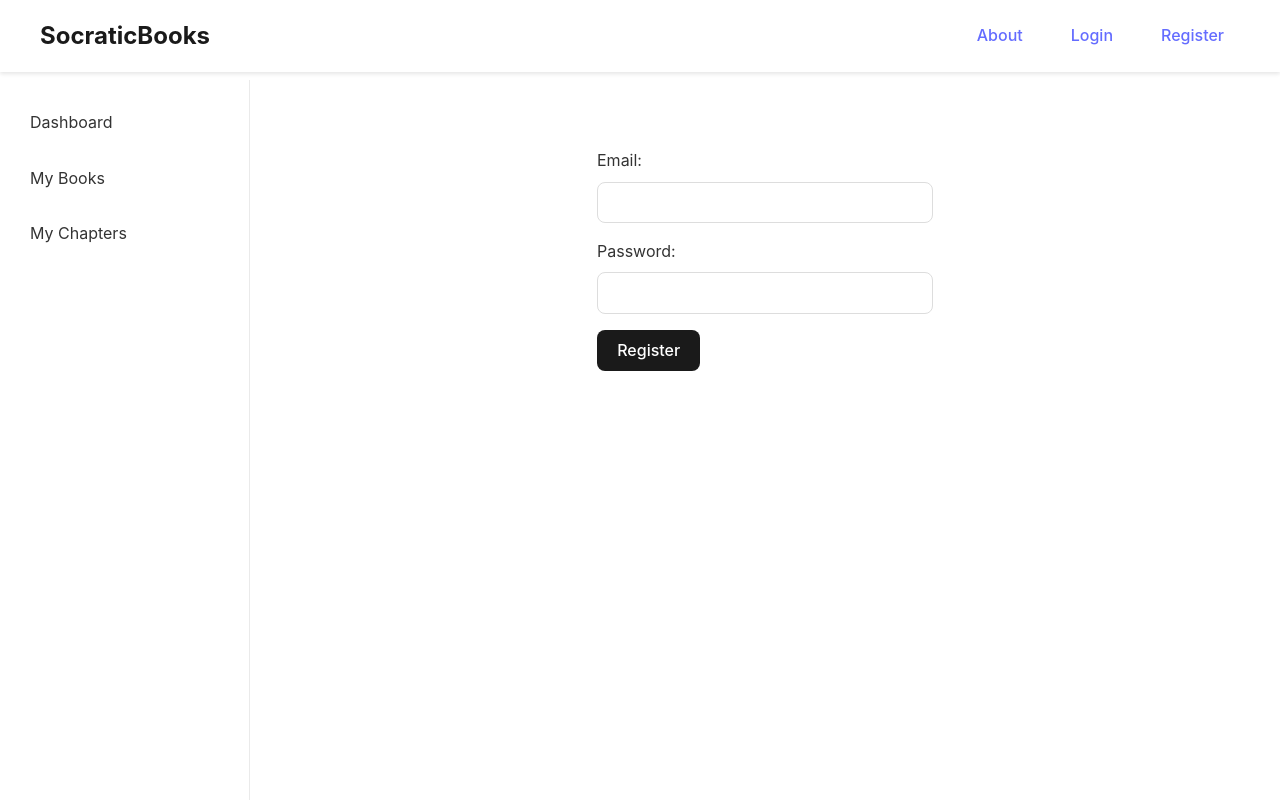
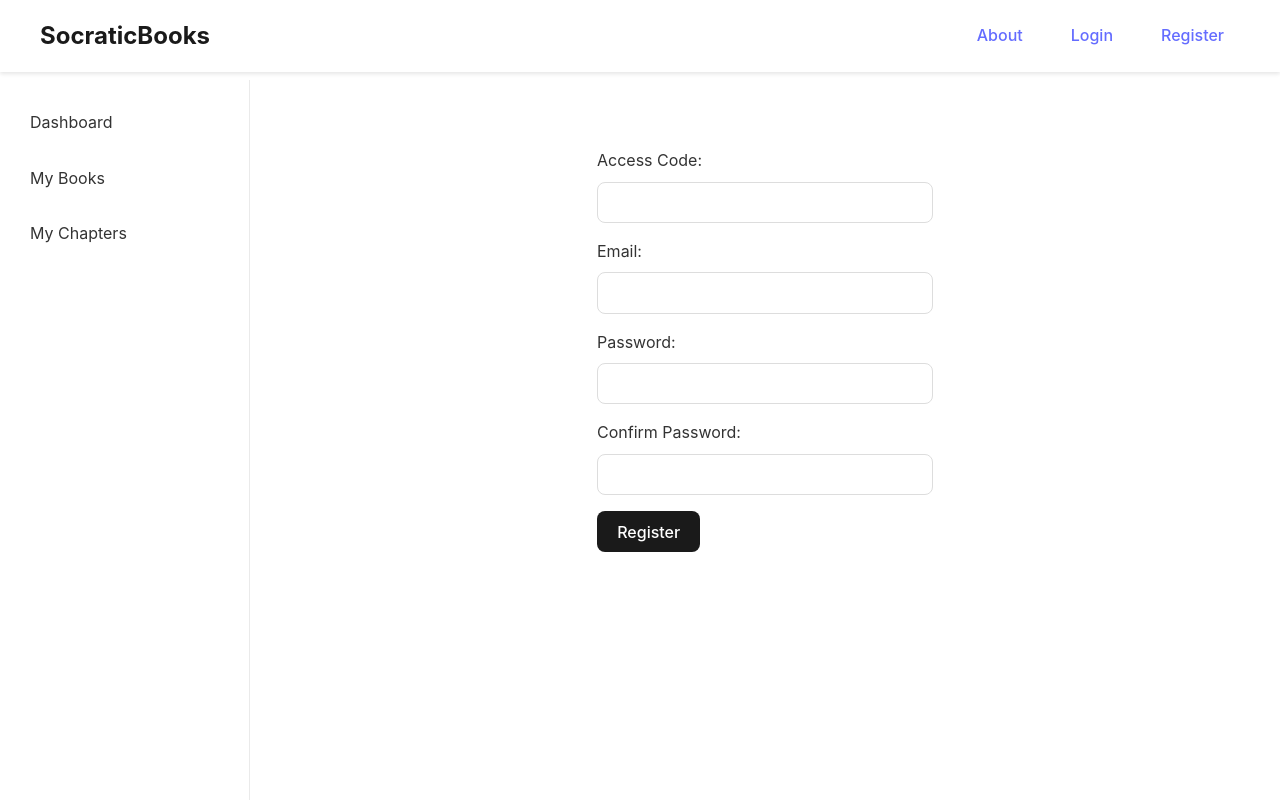
Before and after one commit to cmudco/socraticbots-frontend, a React (Vite) app in the folder socraticbooks/: page /register in a window 1280 px wide. Built offline with nearby package versions, Linux system fonts and the light colour scheme; no server answers.

Commit message:
register working no access code

```diff
--- a/socraticbooks/src/pages/Auth/Register.tsx
+++ b/socraticbooks/src/pages/Auth/Register.tsx
@@ -7,11 +7,20 @@ import { useNavigate } from 'react-router-dom';
 export const Register = () => {
   const [email, setEmail] = useState('');
   const [password, setPassword] = useState('');
+  const [confirmPassword, setConfirmPassword] = useState('');
+  const [accessCode, setAccessCode] = useState('');
   const [error, setError] = useState('');
   const navigate = useNavigate();
 
   const handleSubmit = async (e: React.FormEvent) => {
     e.preventDefault();
+
+    // Check if passwords match
+    if (password !== confirmPassword) {
+      setError("Passwords don't match");
+      return;
+    }
+
     try {
       await createUserWithEmailAndPassword(auth, email, password);
       navigate('/dashboard');
@@ -25,11 +34,21 @@ export const Register = () => {
       <form onSubmit={handleSubmit}>
         {error && <div className="error">{error}</div>}
         <div>
+          <label>Access Code:</label>
+          <input
+            type="text"
+            value={accessCode}
+            onChange={(e) => setAccessCode(e.target.value)}
+            required
+          />
+        </div>
+        <div>
           <label>Email:</label>
           <input
             type="email"
             value={email}
             onChange={(e) => setEmail(e.target.value)}
+            required
           />
         </div>
         <div>
@@ -38,6 +57,16 @@ export const Register = () => {
             type="password"
             value={password}
             onChange={(e) => setPassword(e.target.value)}
+            required
+          />
+        </div>
+        <div>
+          <label>Confirm Password:</label>
+          <input
+            type="password"
+            value={confirmPassword}
+            onChange={(e) => setConfirmPassword(e.target.value)}
+            required
           />
         </div>
         <button type="submit">Register</button>
```
